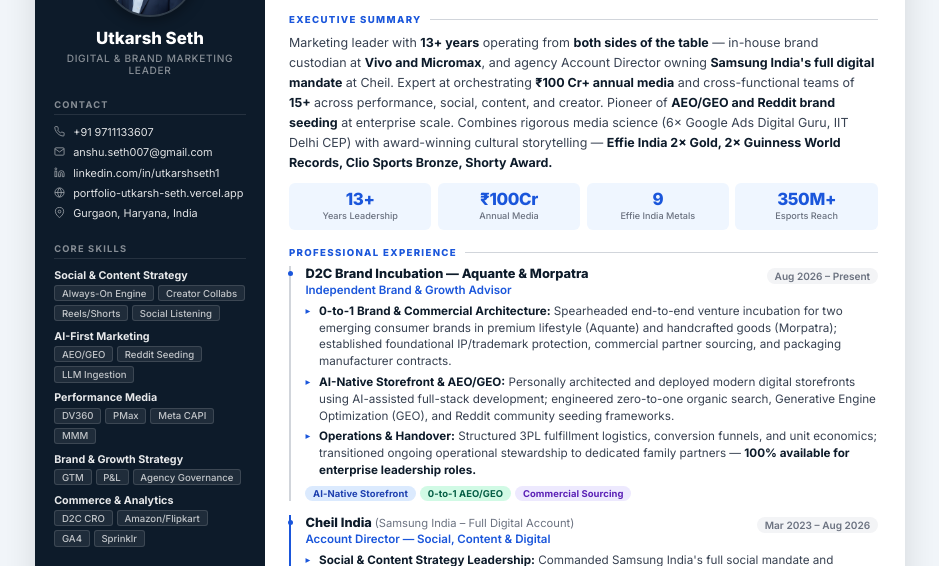
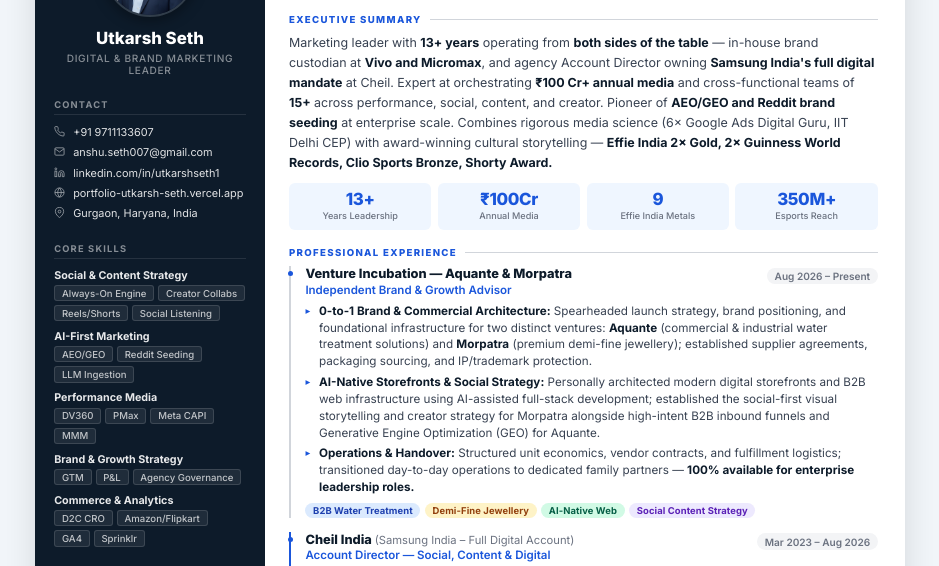
Before and after one commit to anshuseth007-ops/portfolio, a plain HTML site: page resume/index.html in a window 1280 px wide. Shown: the part 187-753 px from the top of the page, without its empty margins (170-1109 px from the left). Drawn offline with Linux system fonts and the light colour scheme.

Commit message:
feat(resume): accurately describe Aquante as commercial/industrial water treatment and Morpatra as premium demi-fine jewellery with social strategy

```diff
--- a/resume/index.html
+++ b/resume/index.html
@@ -394,24 +394,25 @@
       <div class="sec-ttl">Professional Experience</div>
       <div class="exp-list">
 
-        <!-- D2C -->
+        <!-- Venture Incubation -->
         <div class="exp-item">
           <div class="exp-top">
             <div>
-              <div class="exp-co">D2C Brand Incubation — Aquante &amp; Morpatra</div>
+              <div class="exp-co">Venture Incubation — Aquante &amp; Morpatra</div>
               <div class="exp-rol">Independent Brand &amp; Growth Advisor</div>
             </div>
             <div class="exp-dt">Aug 2026 – Present</div>
           </div>
           <ul class="bul">
-            <li><strong>0-to-1 Brand &amp; Commercial Architecture:</strong> Spearheaded end-to-end venture incubation for two emerging consumer brands in premium lifestyle (Aquante) and handcrafted goods (Morpatra); established foundational IP/trademark protection, commercial partner sourcing, and packaging manufacturer contracts.</li>
-            <li><strong>AI-Native Storefront &amp; AEO/GEO:</strong> Personally architected and deployed modern digital storefronts using AI-assisted full-stack development; engineered zero-to-one organic search, Generative Engine Optimization (GEO), and Reddit community seeding frameworks.</li>
-            <li><strong>Operations &amp; Handover:</strong> Structured 3PL fulfillment logistics, conversion funnels, and unit economics; transitioned ongoing operational stewardship to dedicated family partners — <strong>100% available for enterprise leadership roles.</strong></li>
+            <li><strong>0-to-1 Brand &amp; Commercial Architecture:</strong> Spearheaded launch strategy, brand positioning, and foundational infrastructure for two distinct ventures: <strong>Aquante</strong> (commercial &amp; industrial water treatment solutions) and <strong>Morpatra</strong> (premium demi-fine jewellery); established supplier agreements, packaging sourcing, and IP/trademark protection.</li>
+            <li><strong>AI-Native Storefronts &amp; Social Strategy:</strong> Personally architected modern digital storefronts and B2B web infrastructure using AI-assisted full-stack development; established the social-first visual storytelling and creator strategy for Morpatra alongside high-intent B2B inbound funnels and Generative Engine Optimization (GEO) for Aquante.</li>
+            <li><strong>Operations &amp; Handover:</strong> Structured unit economics, vendor contracts, and fulfillment logistics; transitioned day-to-day operations to dedicated family partners — <strong>100% available for enterprise leadership roles.</strong></li>
           </ul>
           <div class="chips">
-            <span class="chip c-blue">AI-Native Storefront</span>
-            <span class="chip c-green">0-to-1 AEO/GEO</span>
-            <span class="chip c-purple">Commercial Sourcing</span>
+            <span class="chip c-blue">B2B Water Treatment</span>
+            <span class="chip c-gold">Demi-Fine Jewellery</span>
+            <span class="chip c-green">AI-Native Web</span>
+            <span class="chip c-purple">Social Content Strategy</span>
           </div>
         </div>
 
```
Also changed, not shown: resume/ats.html (+4 -4 lines), 3 other files.
